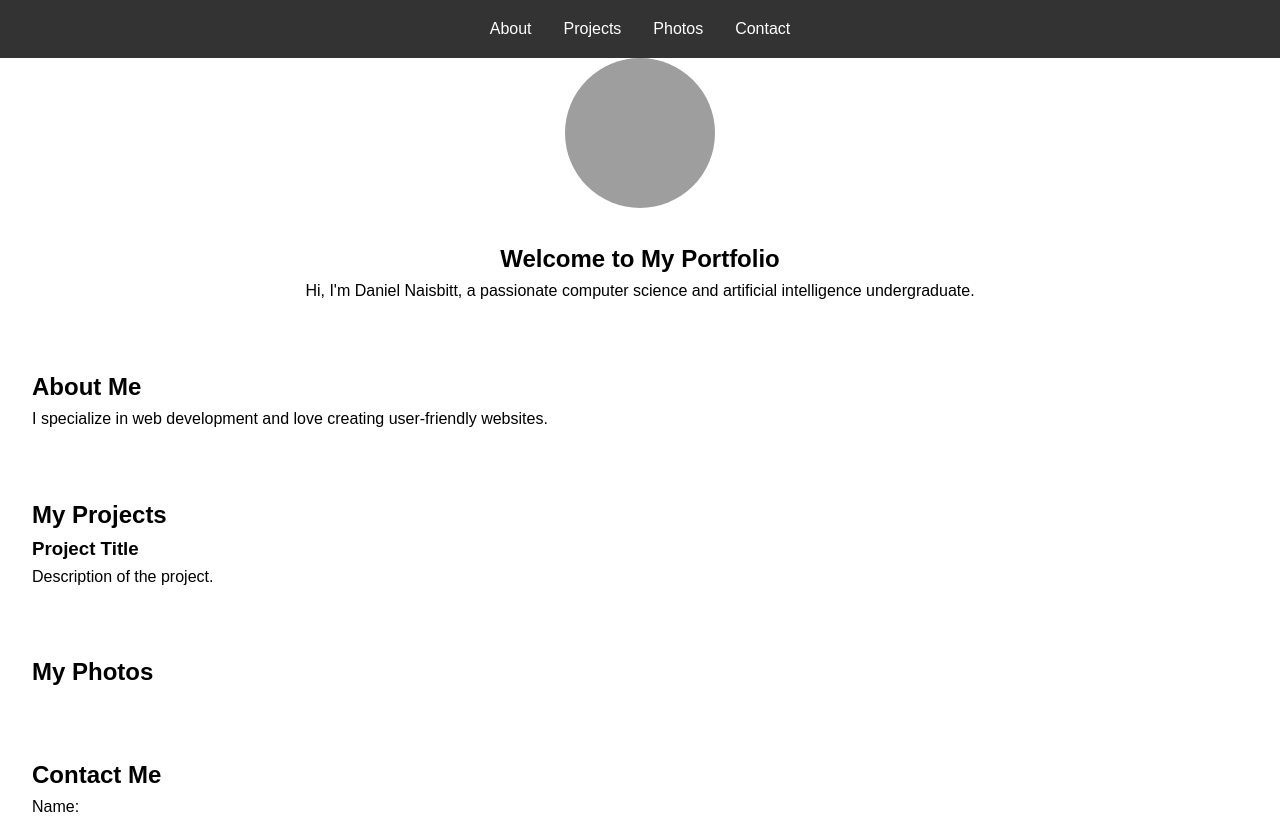
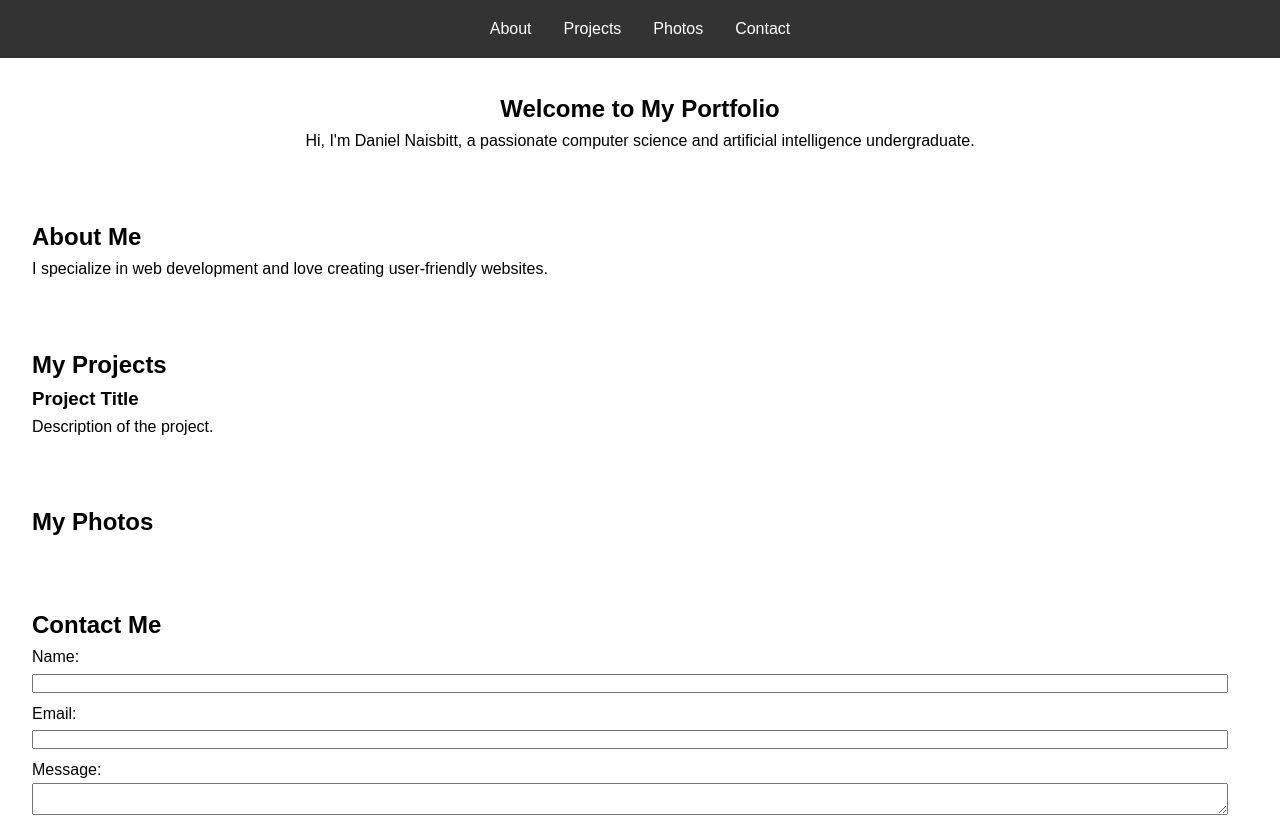
Before and after one commit to dnaisbitt/my-website, a plain HTML site: page index.html in a window 1280 px wide. Shown: the top 823 px of the page. Drawn offline with Linux system fonts and the light colour scheme; grey boxes are pictures that could not be loaded.

Commit message:
removed photo

```diff
--- a/index.html
+++ b/index.html
@@ -18,10 +18,6 @@
      </ul>
    </nav>
  </header>
-
- <section id="testPic">
-    <img src="assets/images/lboro.jpg" alt="PFP" class="profile-image">
- </section>
 
  <section id="hero">
    <h1>Welcome to My Portfolio</h1>
--- a/styles.css
+++ b/styles.css
@@ -44,11 +44,3 @@ form input, form textarea, form button {
  width: calc(100% - 20px);
  margin-bottom: .5rem;
 }
-
-.profile-image {
-  width: 150px;
-  height: 150px;
-  border-radius: 50%; /* Makes the image circular */
-  display: block;
-  margin: 0 auto;
-}
```
